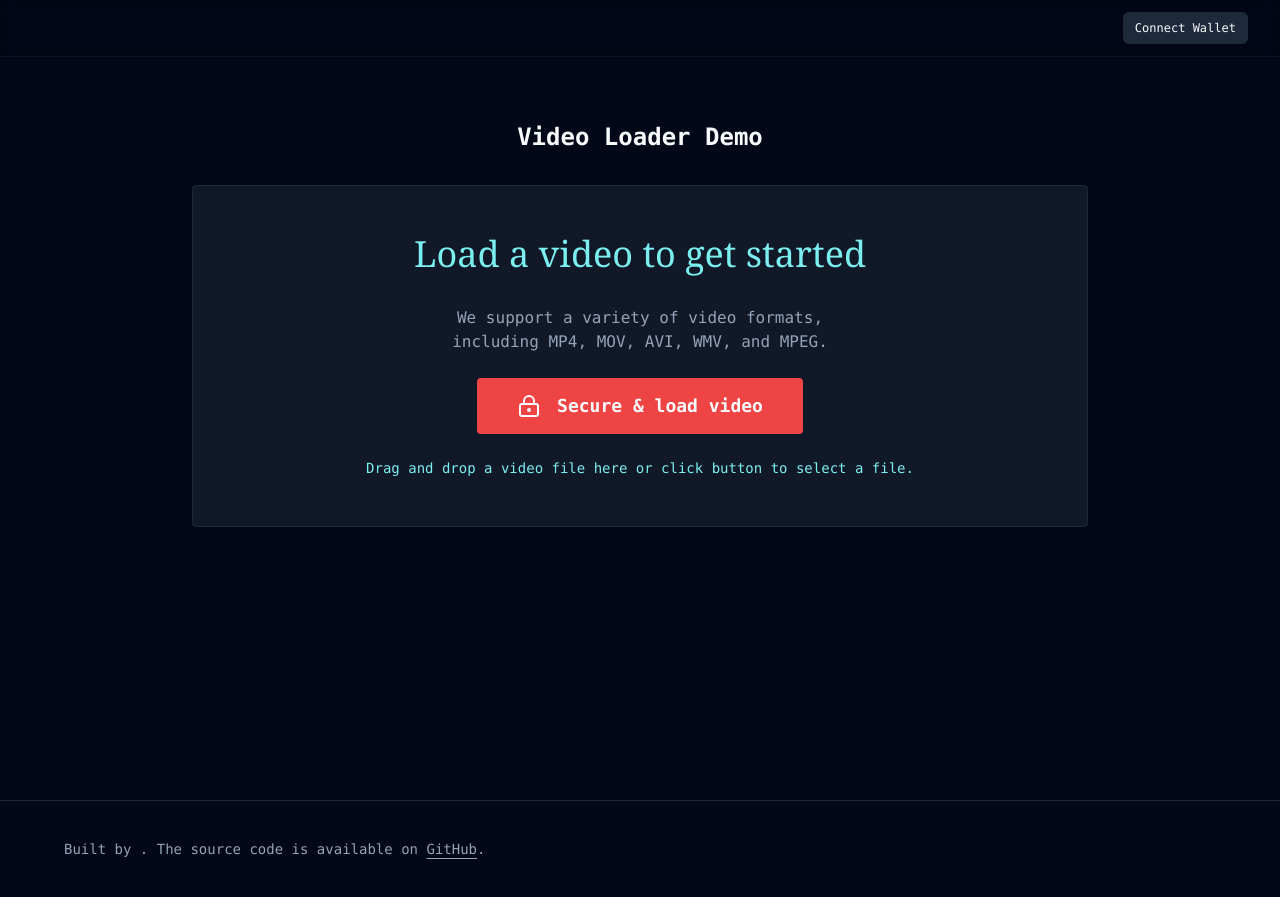
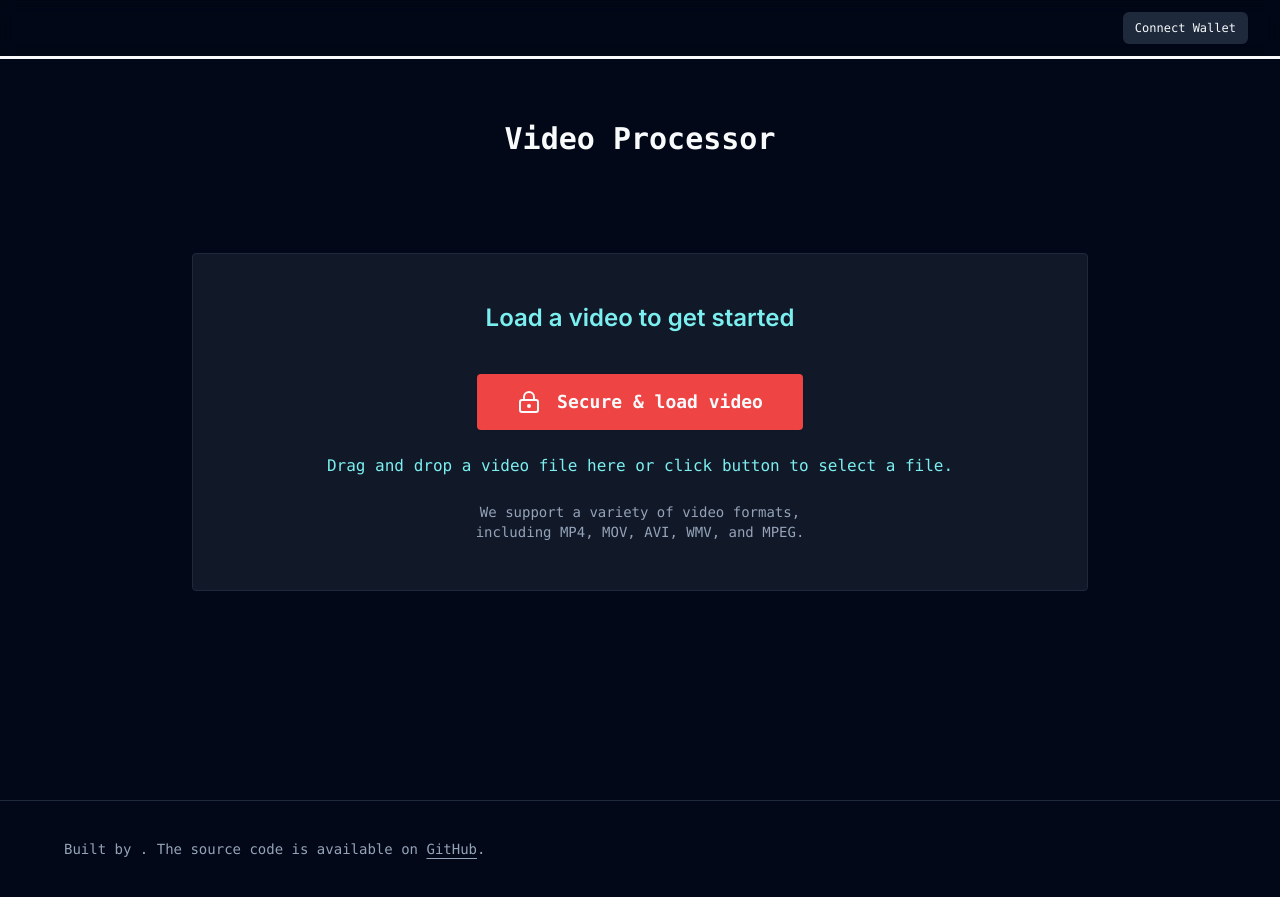
Before and after one commit to chranderson/theta-hackathon-24-fe, a Next.js app: page /video-loader in a window 1280 px wide. Built offline with nearby package versions, Linux system fonts and the light colour scheme.

Commit message:
style cleanup

```diff
--- a/src/app/components/header.tsx
+++ b/src/app/components/header.tsx
@@ -4,15 +4,15 @@ import { env } from '@/lib/env';
 export default function Header() {
   return (
     <header className="sticky top-0 z-50 w-full border-border/40 dark:bg-background/95 backdrop-blur supports-[backdrop-filter]:bg-background/60 border-b">
-      <div className="container flex h-14 max-w-screen-2xl items-center">
-        <div className="mr-4 hidden md:flex">
+      <div className="px-4 sm:container flex h-14 max-w-screen-2xl items-center outline justify-between">
+        <div className="mr-4 md:flex">
           <a className="mr-4 flex items-center space-x-2 lg:mr-6" href="/">
-            <span className="hidden font-bold lg:inline-block">
+            <span className="font-bold lg:inline-block">
               {env.NEXT_PUBLIC_TEAM_NAME}
             </span>
           </a>
         </div>
-        <div className="flex flex-1 items-center justify-between space-x-2 md:justify-end">
+        <div className="flex items-center justify-between space-x-2 md:justify-end">
           <Button size="sm" variant="secondary">
             Connect Wallet
           </Button>
--- a/src/app/video-loader/page.tsx
+++ b/src/app/video-loader/page.tsx
@@ -2,8 +2,10 @@ import VideoLoader from './videoLoader';
 
 export default function VideoLoaderPage() {
   return (
-    <main className="h-inherit mt-8 sm:mt-16 sm:container flex flex-col gap-8">
-      <h1 className="font-semibold text-2xl text-center">Video Loader Demo</h1>
+    <main className="mt-16 sm:container flex flex-col">
+      <h1 className="font-semibold text-3xl text-center mb-24">
+        Video Processor
+      </h1>
       <VideoLoader />
     </main>
   );
--- a/src/components/ui/videoFileInput.tsx
+++ b/src/components/ui/videoFileInput.tsx
@@ -41,17 +41,17 @@ function VideoFileInput({
       <input {...getInputProps()} />
       <div className="flex flex-col gap-5 sm:gap-6 items-center text-center">
         <div className="max-w-prose mx-auto sm:text-balance">
-          <h2 className="font-serif text-3xl sm:text-4xl mb-8 text-accent-foreground">
+          <h2 className="font-sans font-semibold text-2xl sm:text-2xl mb-4 text-accent-foreground">
             Load a video to get started
           </h2>
-          <p className="text-muted-foreground">
-            <span>We support a variety of video formats,</span>{' '}
-            <span>including MP4, MOV, AVI, WMV, and MPEG.</span>
-          </p>
         </div>
         <TextScrambleButton targetText="Secure & load video" />
-        <p className="text-sm text-accent-foreground">
+        <p className="text-accent-foreground max-w-prose">
           Drag and drop a video file here or click button to select a file.
+        </p>
+        <p className="text-sm text-muted-foreground text-balance max-w-prose">
+          <span>We support a variety of video formats,</span>{' '}
+          <span>including MP4, MOV, AVI, WMV, and MPEG.</span>
         </p>
       </div>
     </div>
```
